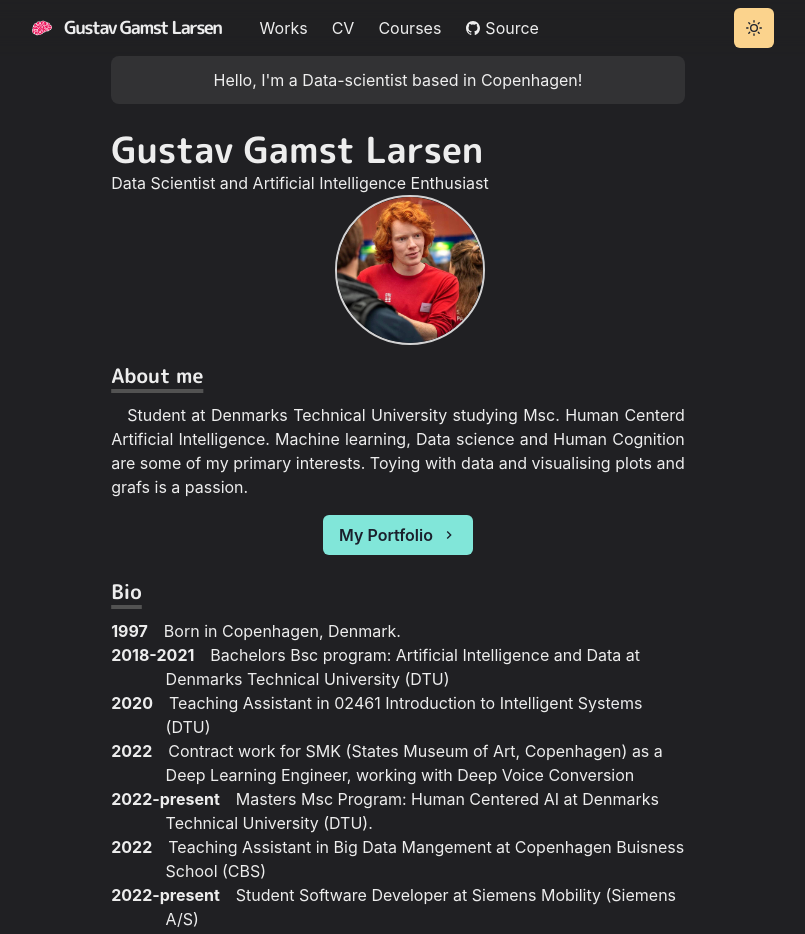
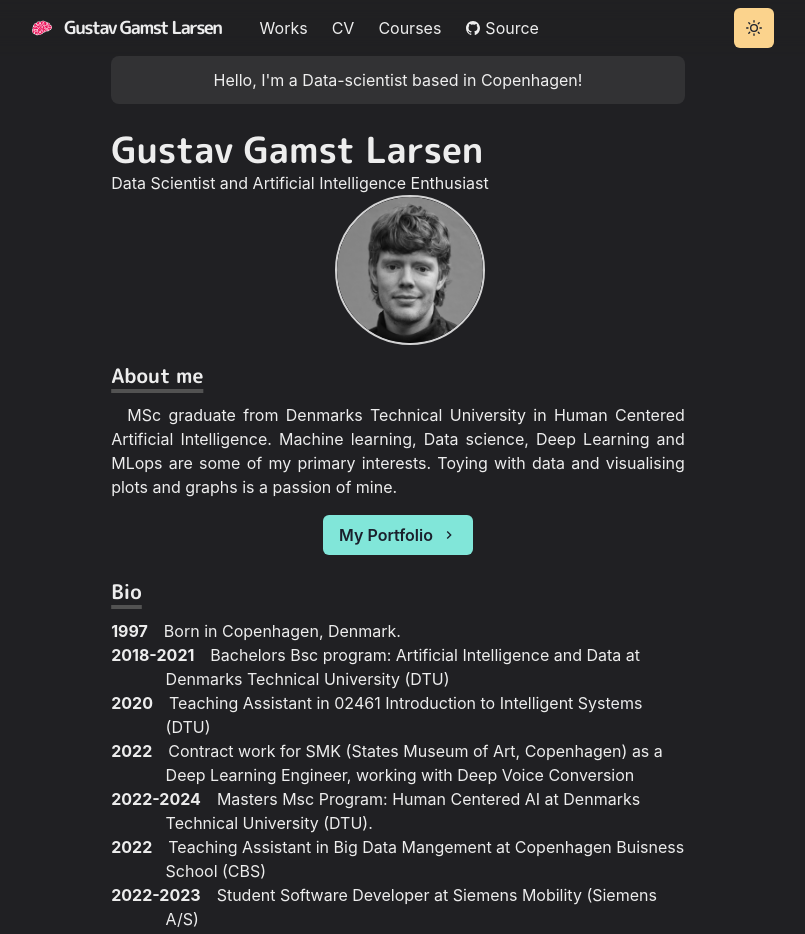
Before and after one commit to s180820/PortfolioWebsite, a Next.js app: page / in a window 1280 px wide. Shown: the top 934 px of the page, without its empty margins (242-1047 px from the left). Built offline with nearby package versions, Linux system fonts and the light colour scheme.

Commit message:
changed image and some Bio information

```diff
--- a/pages/index.js
+++ b/pages/index.js
@@ -86,7 +86,7 @@ const Page = () => {
             overflow="hidden"
           >
             <ProfileImage
-              src="/images/Gustav1.jpg"
+              src="/images/Mig.jpeg"
               alt="Profile image"
               borderRadius="full"
               width="100%"
@@ -99,9 +99,9 @@ const Page = () => {
             <Heading as="h3" variant="section-title">
                 About me
             </Heading>
-        <Paragraph>Student at Denmarks Technical University studying Msc. Human Centerd Artificial Intelligence.
-            Machine learning, Data science and Human Cognition are some of my primary interests.
-            Toying with data and visualising plots and grafs is a passion.
+        <Paragraph>MSc graduate from Denmarks Technical University in Human Centered Artificial Intelligence.
+            Machine learning, Data science, Deep Learning and MLops are some of my primary interests.
+            Toying with data and visualising plots and graphs is a passion of mine.
             </Paragraph>
         <Box align='center' my={4}>
             <Button
@@ -137,7 +137,7 @@ const Page = () => {
                 Contract work for SMK (States Museum of Art, Copenhagen) as a Deep Learning Engineer, working with Deep Voice Conversion
             </BioSection>
             <BioSection>
-                <BioYear>2022-present</BioYear>
+                <BioYear>2022-2024</BioYear>
                 Masters Msc Program: Human Centered AI at Denmarks Technical University (DTU).
             </BioSection>
             <BioSection>
@@ -145,8 +145,12 @@ const Page = () => {
                 Teaching Assistant in Big Data Mangement at Copenhagen Buisness School (CBS)
             </BioSection>
             <BioSection>
-                <BioYear>2022-present</BioYear>
+                <BioYear>2022-2023</BioYear>
                 Student Software Developer at Siemens Mobility (Siemens A/S)
+            </BioSection>
+            <BioSection>
+                <BioYear>2023-now</BioYear>
+                Data Science Consultant at Valtech A/S
             </BioSection>
         </Section>
         <Section delay={0.3}>
```
Also changed, not shown: public/images/Mig.jpeg (added), 1 other file (tests, documents, lock files or other folders).
